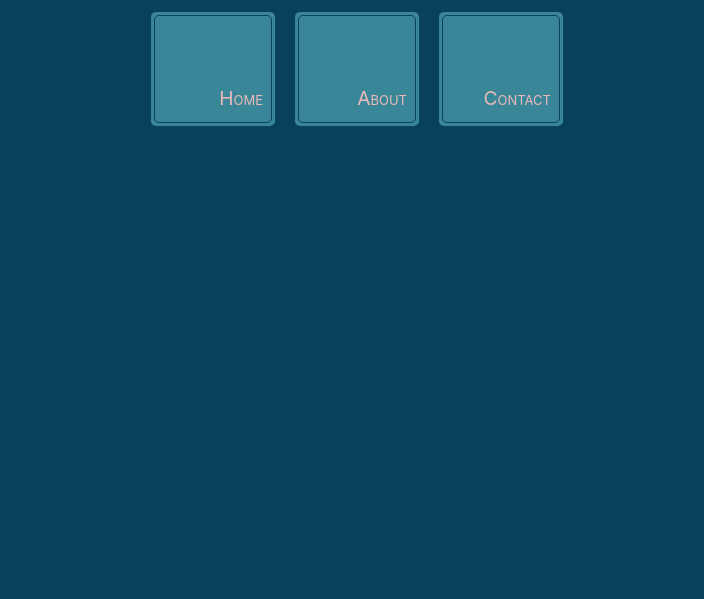
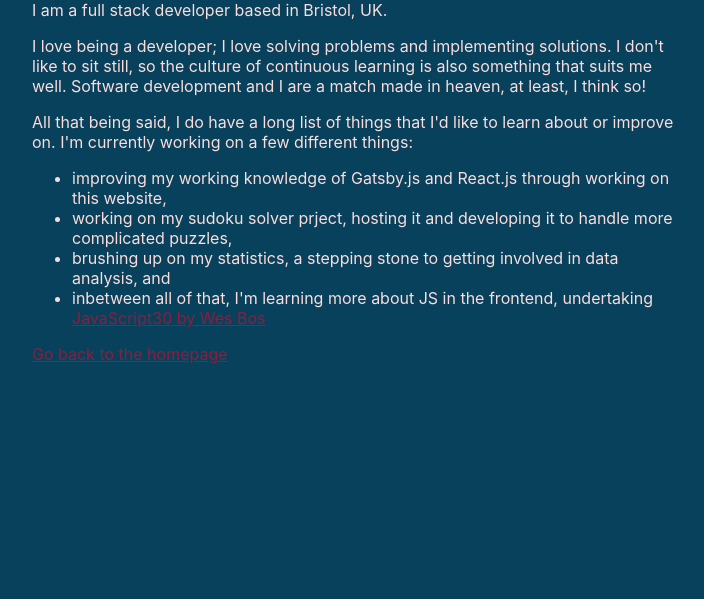
Before and after one commit to DGajewska/danusia-dev, a Gatsby site: page /about in a window 1280 px wide. Before the commit this address had no page. Shown: the part 201-800 px from the top of the page, without its empty margins (283-987 px from the left). Built offline with nearby package versions, Linux system fonts and the light colour scheme; Gatsby itself is replaced by a stand-in of ours.

Commit message:
Initial design for go live

```diff
--- a/src/components/layout.js
+++ b/src/components/layout.js
@@ -2,11 +2,18 @@ import React from "react"
 import layoutStyles from "./layout.module.css"
 import Nav from "./nav.js"
 
-export default ({ children }) => (
+const getNav = (displayMenu, props) => {
+  if (displayMenu) {
+    return <Nav tileMenu={props.tileMenu}/>
+  }
+}
+
+export default props => (
   <div className={layoutStyles.layout}>
+    {getNav(!props.tileMenu, props)}
     <div className={layoutStyles.contentArea}>
-      {children}
-      <Nav />
+      {props.children}
+      {getNav(props.tileMenu, props)}
     </div>
   </div>
 )
--- a/src/components/layout.module.css
+++ b/src/components/layout.module.css
@@ -17,12 +17,16 @@ p:last-child {
 	font-weight: bold;
 }
 
-a {
-	text-decoration: none;
+a, a:visited  {
+	color: var(--tertiary-colour);
+}
+
+a:hover {
+	color: var(--highlight-colour);
 }
 
 .contentArea {
-	margin: 3rem auto;
+	margin: 0 auto 3rem;
 	width: 66%;
 	max-width: 650px;
 }
--- a/src/components/nav.js
+++ b/src/components/nav.js
@@ -3,19 +3,26 @@ import navStyles from "./nav.module.css"
 import { Link } from "gatsby"
 
 
-const ListLink = props => (
-	<li className={navStyles.menuItem} tabindex="0">
+const ListLink = props => {
+	console.log(props.classPrefix + 'Item')
+	return (
+	<li className={props.class} tabindex="0">
 		<Link to={props.to}>{props.children}</Link>
 	</li>
-)
+)}
 
-const Nav = () => {
+const Nav = props => {
+	const ulClass = props.tileMenu ? navStyles.tileMenu : navStyles.menu;
+	const ilClass = props.tileMenu ? navStyles.tileMenuItem : navStyles.menuItem;
+	console.log(props)
+	console.log('ulClass', ulClass)
+	console.log('ilClass', ilClass)
 	return (
 		<nav>
-			<ul className={navStyles.menu} tabindex="0">
-				<ListLink to="/">Home</ListLink>
-				<ListLink to="/about/">About</ListLink>
-				<ListLink to="/contact/">Contact</ListLink>
+			<ul className={ulClass} tabindex="0">
+				<ListLink to="/" class={ilClass}>Home</ListLink>
+				<ListLink to="/about/" class={ilClass}>About</ListLink>
+				<ListLink to="/contact/" class={ilClass}>Contact</ListLink>
 			</ul>
 		</nav>
 	)
--- a/src/components/nav.module.css
+++ b/src/components/nav.module.css
@@ -1,6 +1,6 @@
 @import '../styles/variables.css';
 
-.menu {
+.tileMenu {
     display: -webkit-box;
     display: -moz-box;
     display: -ms-flexbox;
@@ -14,7 +14,7 @@
 
 }
 
-.menuItem {
+.tileMenuItem {
 	background-color: var(--secondary-colour);
 	padding: 3px;
 	margin: 10px;
@@ -27,7 +27,7 @@
     transition-delay: 0.1s;
 }
 
-.menuItem a {
+.tileMenuItem a {
 	display: block;
 	font-size: 1.2em;
 	color: var(--highlight-colour);
@@ -38,24 +38,19 @@
 	border: 1.5px solid var(--primary-colour);
 	border-radius: 5px;
 	text-align: right;
+	text-decoration: none;
 }
 
-.menuItem:hover {
+.tileMenuItem:hover {
 	background-color: var(--tertiary-colour);
 }
 
 
-/* Mobile styles */
-@media screen and (max-width: 400px) {
-	nav {
-		background: var(--secondary-colour);
-		width:100%;
-		position:fixed;
-		float: right;
-		top:0;
+/*nav {
+	background: var(--primary-colour);
 	outline:none;
 	box-shadow: 0 3px 6px -1px darkslategrey;
-	}
+}*/
 
 
 .menu {
@@ -64,7 +59,9 @@
 	flex-direction: row;
 	list-style: none;
 	padding: 0;
-		margin: 0;
+	margin: 0 auto;
+	width: 66%;
+	max-width: 650px;
 }
 
 .menuItem {
@@ -82,6 +79,9 @@
 }
 
 .menuItem:hover {
-		border-bottom: 2px solid var(--highlight-colour);
+	border-bottom: 2px solid var(--tertiary-colour);
 }
+
+/* Mobile styles */
+@media screen and (max-width: 400px) {
 }
--- a/src/pages/404.js
+++ b/src/pages/404.js
@@ -1,11 +1,10 @@
 import React from "react"
 
 import Layout from "../components/layout"
-import SEO from "../components/seo"
+// import SEO from "../components/seo"
 
 const NotFoundPage = () => (
-  <Layout>
-    <SEO title="404: Not found" />
+  <Layout tileMenu={false}>
     <h1>NOT FOUND</h1>
     <p>You just hit a route that doesn&#39;t exist... the sadness.</p>
   </Layout>
--- /dev/null
+++ b/src/pages/about.js
@@ -0,0 +1,27 @@
+import React from "react"
+import { Link } from "gatsby"
+
+import Layout from "../components/layout"
+// import SEO from "../components/seo"
+
+const AboutPage = () => (
+  <Layout tileMenu={false}>
+    <h1>Dana</h1>
+    <p>I am a full stack developer based in Bristol, UK.</p>
+    <p>I love being a developer; I love solving problems and implementing solutions. I don't like to sit still, so
+    the culture of continuous learning is also something that suits me well. Software development and I are a
+    match made in heaven, at least, I think so!</p>
+    <p>All that being said, I do have a long list of things that I'd like to learn about or improve on. I'm currently
+    	working on a few different things:
+    	<ul>
+			<li>improving my working knowledge of Gatsby.js and React.js through working on this website,</li>
+			<li>working on my sudoku solver prject, hosting it and developing it to handle more complicated puzzles,</li>
+			<li>brushing up on my statistics, a stepping stone to getting involved in data analysis, and </li>
+			<li>inbetween all of that, I'm learning more about JS in the frontend, undertaking <a href="https://javascript30.com/">JavaScript30 by Wes Bos</a></li>
+		</ul>
+	</p>
+    <Link to="/">Go back to the homepage</Link>
+  </Layout>
+)
+
+export default AboutPage
--- a/src/pages/index.js
+++ b/src/pages/index.js
@@ -4,15 +4,15 @@ import Layout from "../components/layout"
 // import SEO from "../components/seo"
 
 const IndexPage = () => (
-  <Layout>
+  <Layout  tileMenu={true} >
   	<h1>Hello</h1>
   	<section>
 	  	<p>
-	  		Welcome to my website! I'm a full stack developer at the start of my software development career with just over a year
+	  		I'm Dana and I'm a full stack developer at the start of my software development career with just over a year
 	  		of experience under my belt. Visit the About page for more details.
 	  	</p>
 	  	<p>
-	  		My website is in its infancy, but I have grand plans; I'm looking forward to hosting my projects here
+	  		My website is in its infancy, but I have grand plans! I'm looking forward to hosting my projects here
 	  		and continuing to improve the design as I learn and develop my design skills.
 	  	</p>
 	  	<p>Thanks for visiting :)</p>
--- a/src/styles/global.css
+++ b/src/styles/global.css
@@ -28,7 +28,7 @@ h1, h2, h3 {
 }
 
 p {
-	color: #FFF;
+	color: #fadddc;
 }
 
 /*a:hover {*/
```
Also changed, not shown: src/pages/contact.js (added, +18 -0 lines), src/pages/page-2.js (deleted, +0 -16 lines). Lines whose indentation alone changed are shown as unchanged.
